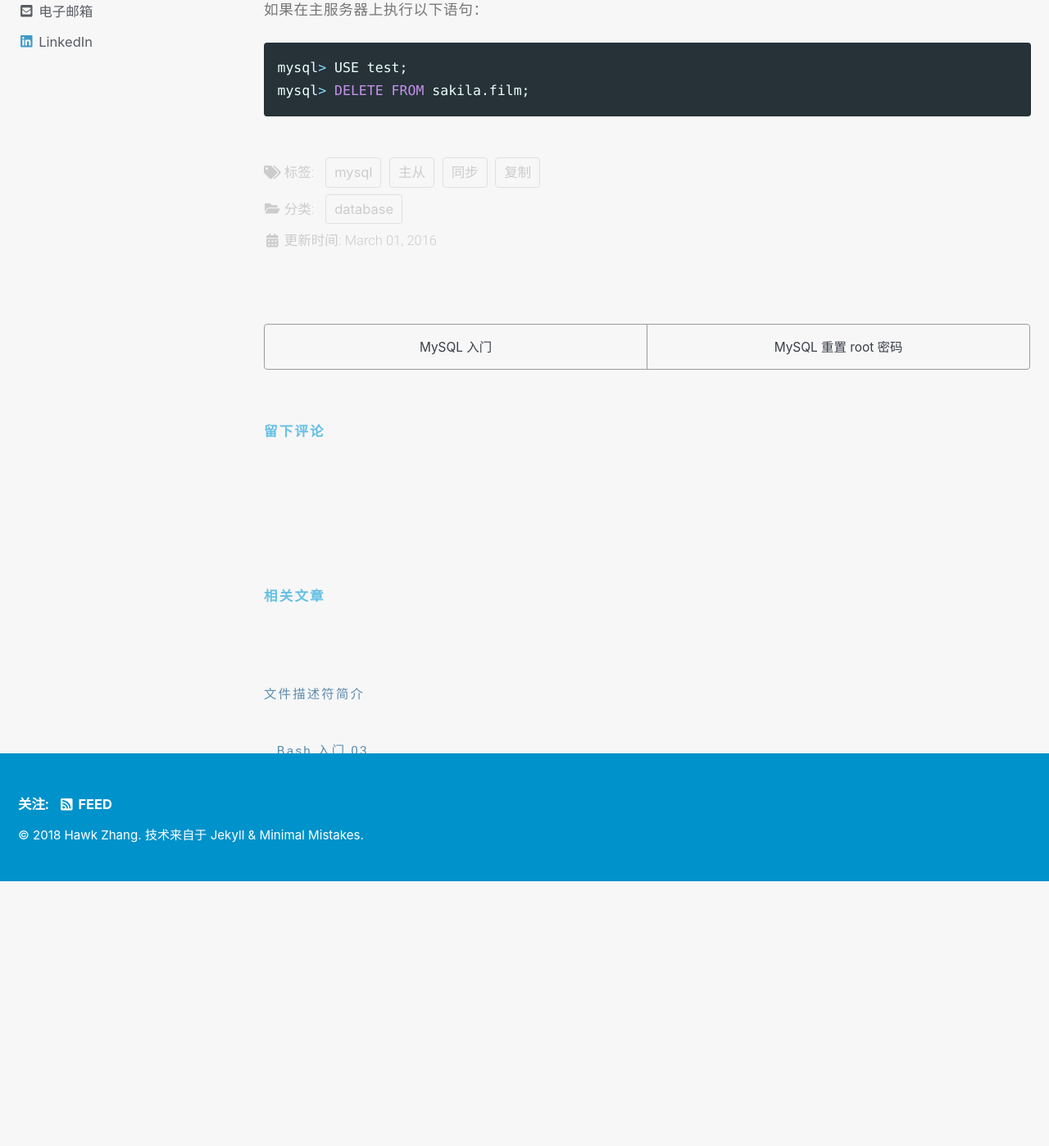
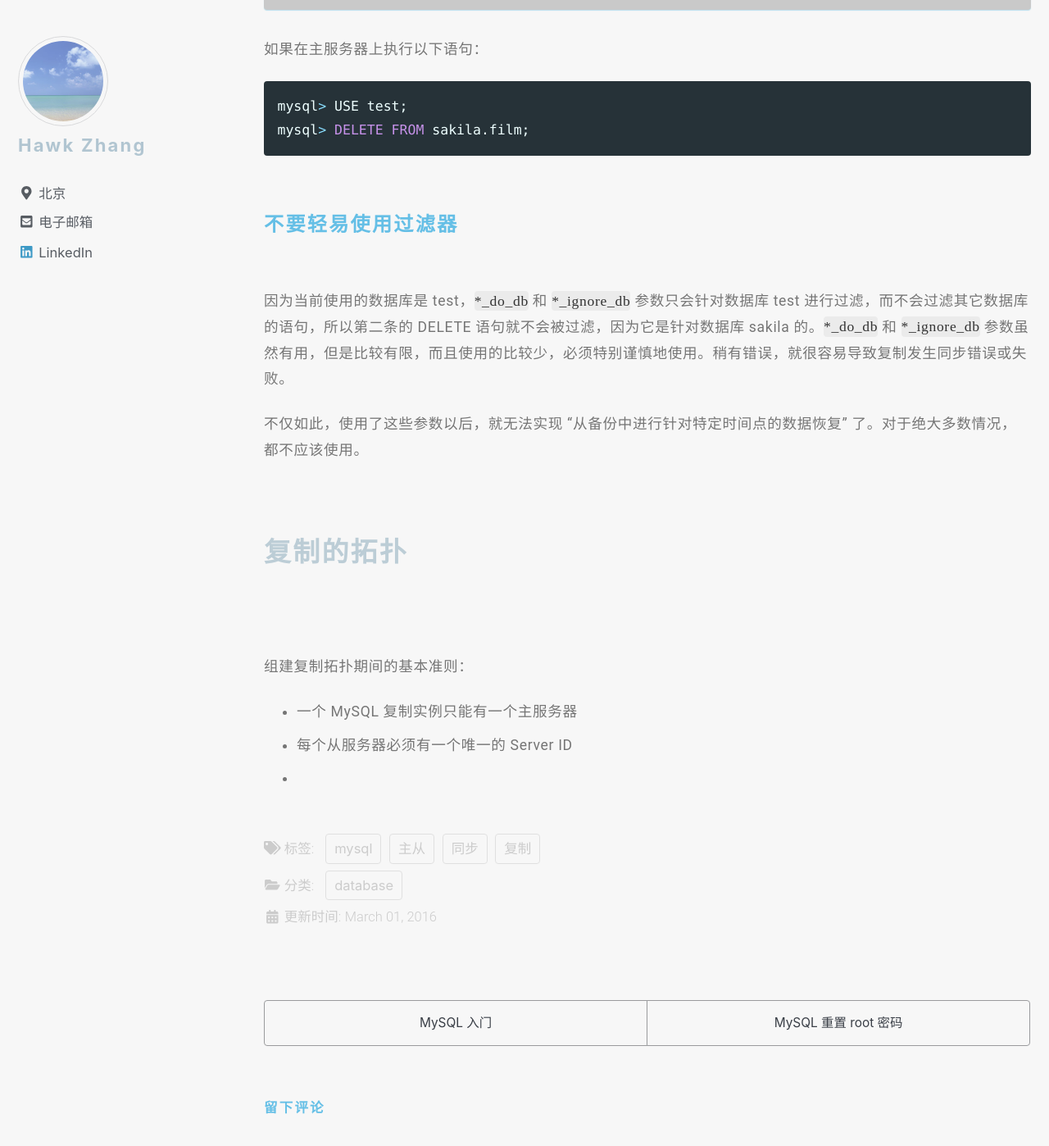
Before and after one commit to narru888/linotes_note, a Jekyll site: the page built from _posts/mysql/2016-03-01-master.slave.md, in a window 1280 px wide and 1400 px high, scrolled down 26667 px. Shown: the whole window at 82% size. Built offline with Jekyll 4.4.1, drawn with Linux system fonts in a browser that asks for light colours; nearby versions of some CDN libraries; a script that is not in the unit is left out; comment, search, counter and statistics services are not loaded; before the commit the page ends 27757 px from its top, so only the background shows below that.

Commit message:
update on 2018-08-12 17:20:01 CST

````diff
--- a/_posts/mysql/2016-03-01-master.slave.md
+++ b/_posts/mysql/2016-03-01-master.slave.md
@@ -838,3 +838,47 @@ slave1 写入自己的二进制日志时，同一个事件在日志中所处的
 mysql> USE test;
 mysql> DELETE FROM sakila.film;
 ```
+
+#### 不要轻易使用过滤器
+
+因为当前使用的数据库是 test，`*_do_db` 和 `*_ignore_db` 参数只会针对数据库 test 进行过滤，而不会过滤其它数据库的语句，所以第二条的 DELETE 语句就不会被过滤，因为它是针对数据库 sakila 的。`*_do_db` 和 `*_ignore_db` 参数虽然有用，但是比较有限，而且使用的比较少，必须特别谨慎地使用。稍有错误，就很容易导致复制发生同步错误或失败。
+
+不仅如此，使用了这些参数以后，就无法实现 “从备份中进行针对特定时间点的数据恢复” 了。对于绝大多数情况，都不应该使用。
+
+
+
+
+
+
+
+
+
+
+
+
+
+
+
+
+
+
+
+
+
+
+
+
+
+
+
+
+
+
+
+## 复制的拓扑
+
+组建复制拓扑期间的基本准则：
+
+* 一个 MySQL 复制实例只能有一个主服务器
+* 每个从服务器必须有一个唯一的 Server ID
+*
````
